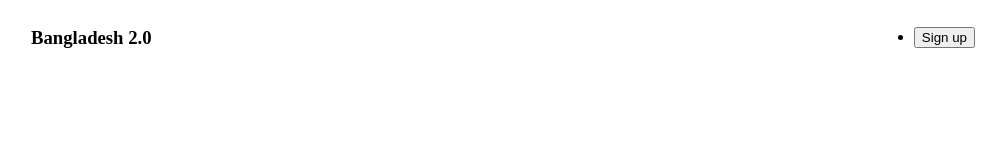
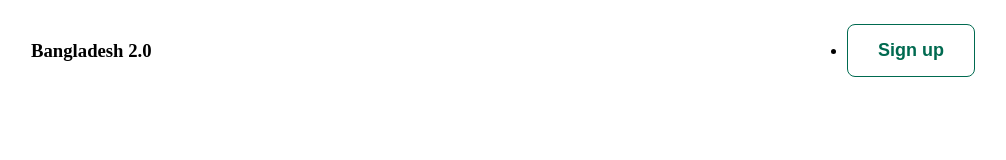
Before and after one commit to nirobdev9/Asignment01, a plain HTML site: page index.html in a window 1280 px wide. Shown: the whole page, without its empty margins (137-1143 px from the left). Drawn offline with Linux system fonts and the light colour scheme.

Commit message:
Btn style

```diff
--- a/index.html
+++ b/index.html
@@ -1,17 +1,19 @@
 <!DOCTYPE html>
 <html lang="en">
+
 <head>
     <meta charset="UTF-8">
     <meta name="viewport" content="width=device-width, initial-scale=1.0">
     <title>First Assignment</title>
     <link rel="stylesheet" href="style/style.css">
 </head>
+
 <body>
     <header>
         <nav class="navbar">
             <h3 class="site-title">Bangladesh 2.0</h3>
             <ul>
-                <li><a href=""><button>Sign up</button></a></li>
+                <li><a href=""><button class="btn">Sign up</button></a></li>
             </ul>
         </nav>
 
@@ -24,4 +26,5 @@
     </footer>
 
 </body>
+
 </html>
--- a/style/style.css
+++ b/style/style.css
@@ -5,3 +5,12 @@
     justify-content: space-between;
     margin: 0 160px;
 }
+.btn{
+    font-size: 18px;
+    font-weight: 600;
+    padding: 15px 30px;
+    border: 1px solid #006A50;
+    color: #006A50;
+    background-color: white;
+    border-radius: 8px;
+}
```
